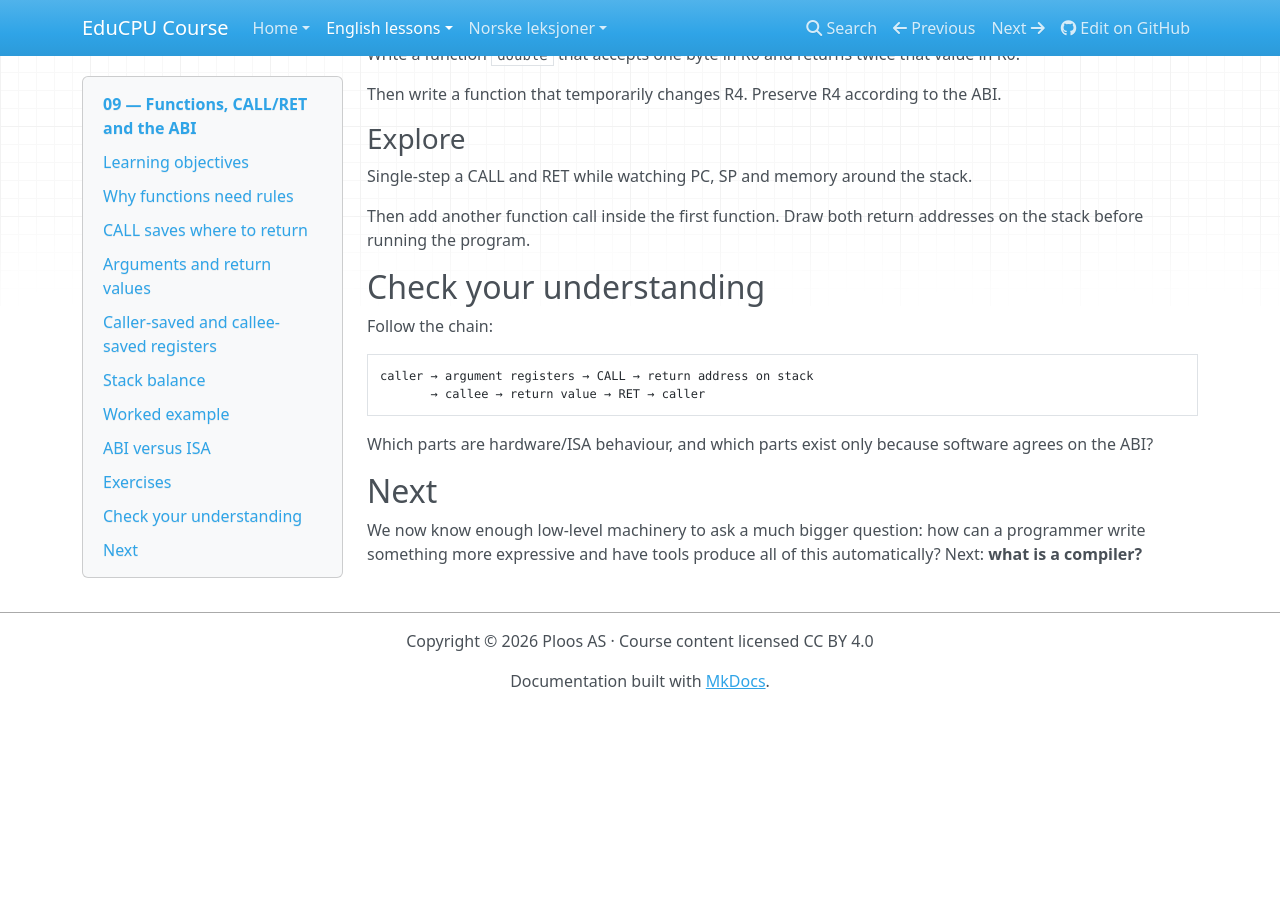
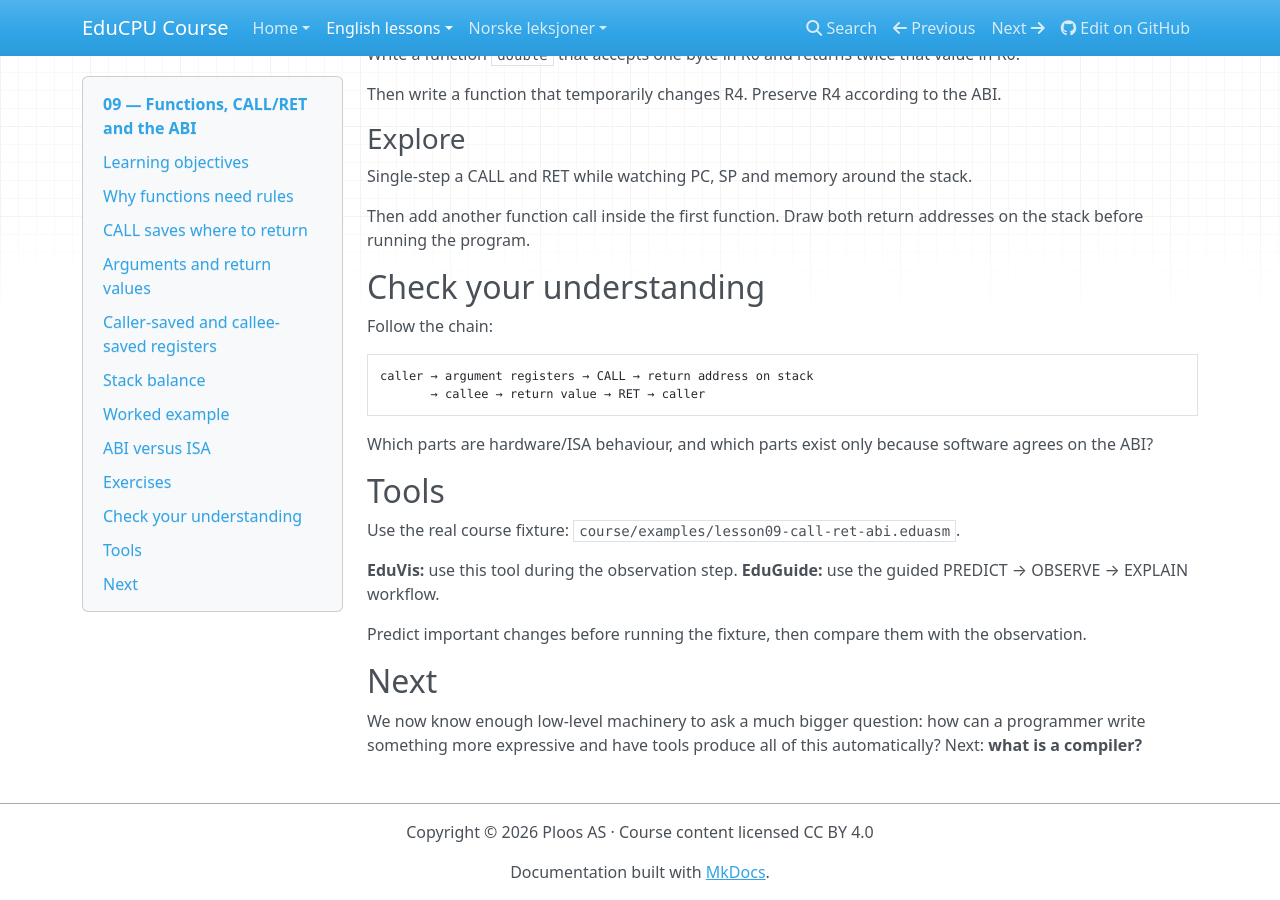
Before and after one commit to Ploos-AS/EduCPU, an MkDocs documentation site: the page built from course/en/lessons/09-functions-call-ret-abi.md, in a window 1280 px wide and 900 px high, scrolled down 3309 px. Built offline with MkDocs 1.6.1, drawn with Linux system fonts in a browser that asks for light colours; nearby versions of some CDN libraries; before the commit the page ends 4018 px from its top, so only the background shows below that.

Commit message:
Pedagogy: expose tools and fixture in 09-functions-call-ret-abi.md

```diff
--- a/course/en/lessons/09-functions-call-ret-abi.md
+++ b/course/en/lessons/09-functions-call-ret-abi.md
@@ -175,6 +175,14 @@
 
 Which parts are hardware/ISA behaviour, and which parts exist only because software agrees on the ABI?
 
+## Tools
+
+Use the real course fixture: `course/examples/lesson09-call-ret-abi.eduasm`.
+
+**EduVis:** use this tool during the observation step. **EduGuide:** use the guided PREDICT → OBSERVE → EXPLAIN workflow.
+
+Predict important changes before running the fixture, then compare them with the observation.
+
 ## Next
 
 We now know enough low-level machinery to ask a much bigger question: how can a programmer write something more expressive and have tools produce all of this automatically? Next: **what is a compiler?**
```
